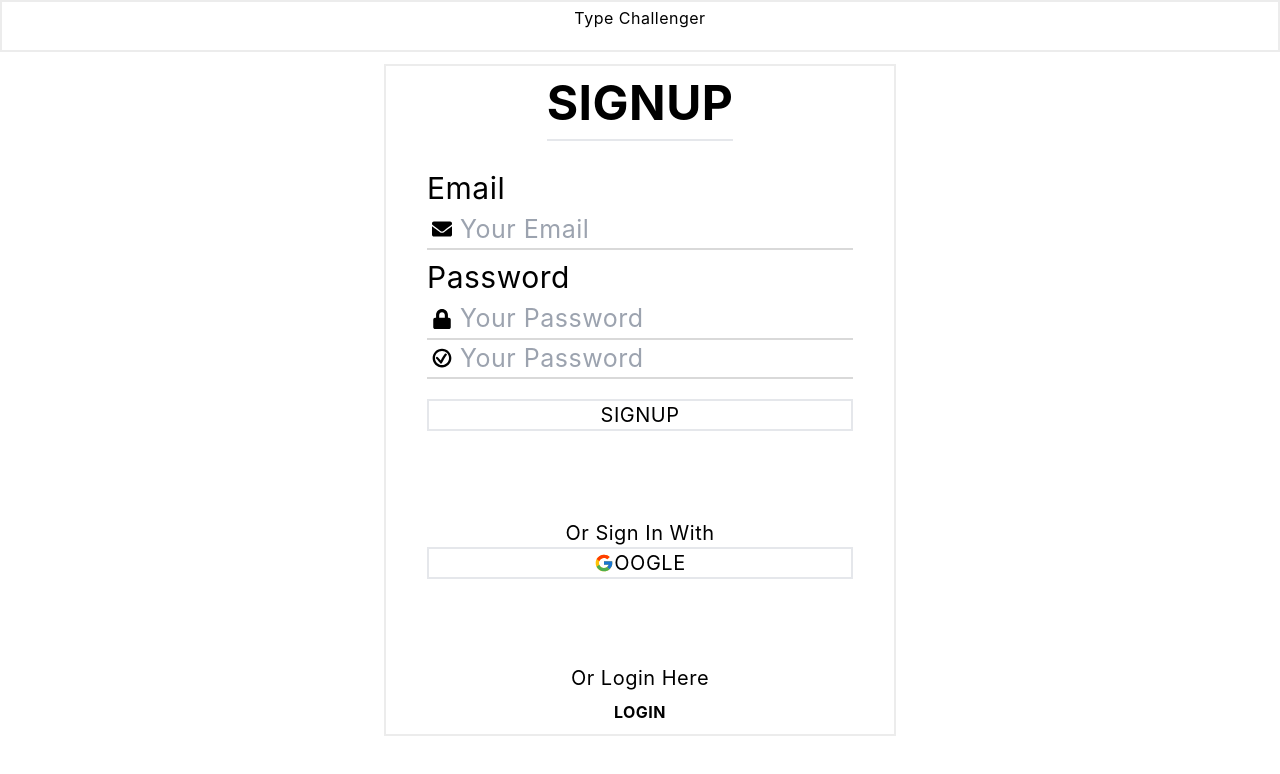
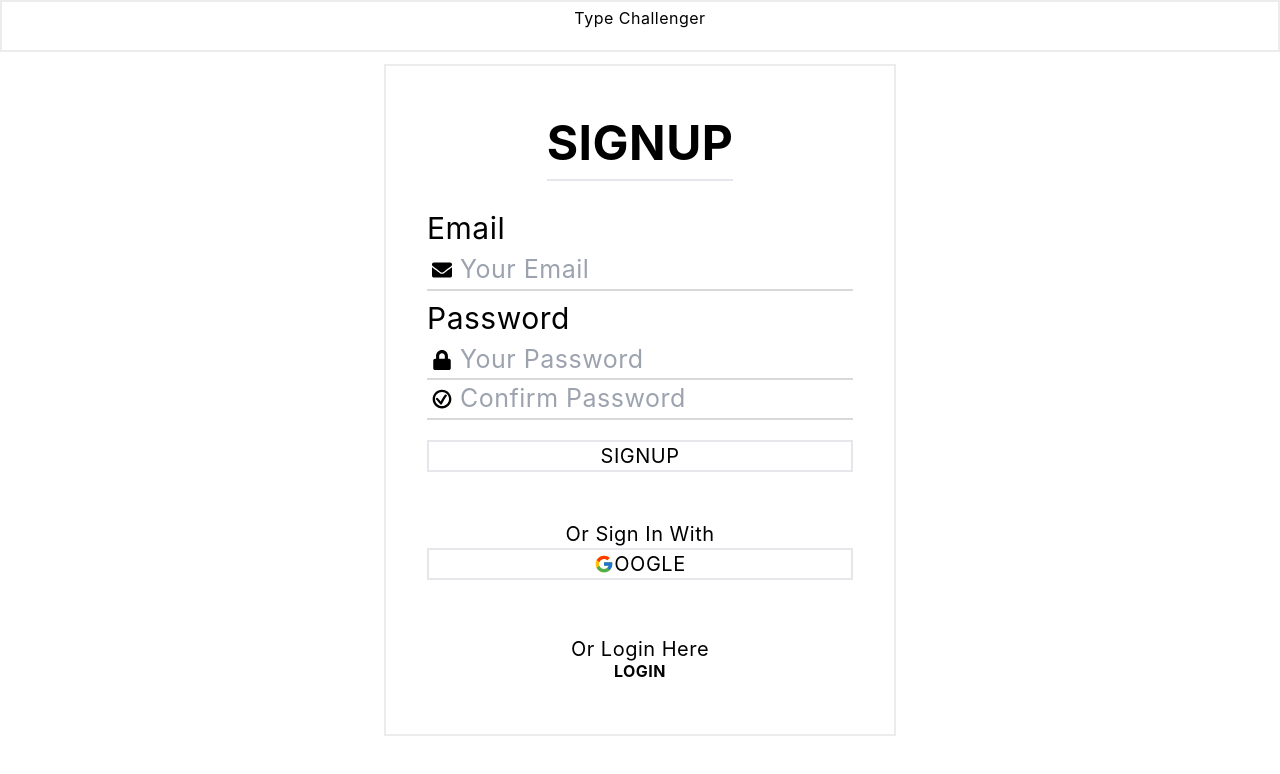
Before and after one commit to Maxim12313/type-challenger-frontend, a Next.js app: page /signup in a window 1280 px wide. Shown: the top 774 px of the page. Built offline with nearby package versions, Linux system fonts and the light colour scheme.

Commit message:
Squished bug on signup input form

```diff
--- a/app/auth/InputForm.js
+++ b/app/auth/InputForm.js
@@ -61,26 +61,6 @@ export default function InputForm({method}) {
     doSignWithGoogle();
   }
 
-  const ConfirmPassword = () => {
-    if (method == 'signup') {
-      return (
-        <div className="flex flex-row items-center justify-center formInput">
-          <GiConfirmed size={20}/>
-          <input className="ml-2" value={confirmPassword} type='password' placeholder="Your Password"
-            onChange={(e)=>{setConfirmPassword(e.target.value)}}/>
-        </div>
-      )
-    }
-  }
-
-  const ForgotPassword = () => {
-    if (method == 'login') {
-      return (
-        <button className="w-full text-right pt-2"> Forgot Password? </button>
-      )
-    }
-  }
-
   return (
     <div className="py-5">
       <form className="" onSubmit={(e)=>{method == "login" ? handleLogin(e) : handleSignUp(e)}}>
@@ -98,21 +78,27 @@ export default function InputForm({method}) {
             onChange={(e)=>{setPassword(e.target.value)}}/>
         </div>
 
-        <ConfirmPassword/>
+        {method == 'signup' &&
+          <div className="flex flex-row items-center justify-center formInput">
+            <GiConfirmed size={20}/>
+            <input className="ml-2" value={confirmPassword} type='password' placeholder="Confirm Password"
+              onChange={(e)=>{setConfirmPassword(e.target.value)}}/>
+          </div>
+        }
 
-        <ForgotPassword/>
+        {method == 'login' &&
+          <button className="w-full text-right pt-2"> Forgot Password? </button>
+        }
 
         <input className="w-full h-8 text-center mt-5 border-2 text-xl hover:bg-gray-200"
           value={method === "login" ? "LOGIN" : "SIGNUP"} type="submit"/>
 
         <div className="w-full text-center pt-2" style={{color: status.success ? 'green' : 'red'}}> {status.message} </div>
 
-        <p className="w-full text-center text-xl mt-20"> {method == "login" ? "Or Login With" : "Or Sign In With"} </p>
+        <p className="w-full text-center text-xl mt-10"> {method == "login" ? "Or Login With" : "Or Sign In With"} </p>
         <button onClick={(e)=>{handleSignWithGoogle(e)}} className="w-full h-8 flex flex-row items-center place-content-center border-2 text-xl hover:bg-gray-200">
           <FcGoogle/> OOGLE
         </button>
-
-
 
       </form>
     </div>
--- a/app/auth/Login.js
+++ b/app/auth/Login.js
@@ -7,8 +7,8 @@ export default function Login() {
     <div className="w-2/5 h-full flex flex-col items-center justify-center helper">
       <div className="border-b-2 font-bold text-5xl pb-3">LOGIN</div>
       <InputForm method="login"/>
-      <br/><br/><br/>
-      <p className='py-3 text-xl'> Or Sign Up Here </p>
+      <br/><br/>
+      <p className='text-xl'> Or Sign Up Here </p>
       <Link href="/signup" className='font-bold'> SIGN UP </Link>
     </div>
   )
--- a/app/auth/SignUp.js
+++ b/app/auth/SignUp.js
@@ -7,8 +7,8 @@ export default function Login() {
     <div className="w-2/5 h-full flex flex-col items-center justify-center helper">
       <div className="border-b-2 font-bold text-5xl pb-3">SIGNUP</div>
       <InputForm method="signup"/>
-      <br/><br/><br/>
-      <p className='py-3 text-xl'> Or Login Here </p>
+      <br/><br/>
+      <p className='text-xl'> Or Login Here </p>
       <Link href="/login" className='font-bold'> LOGIN </Link>
     </div>
   )
```
